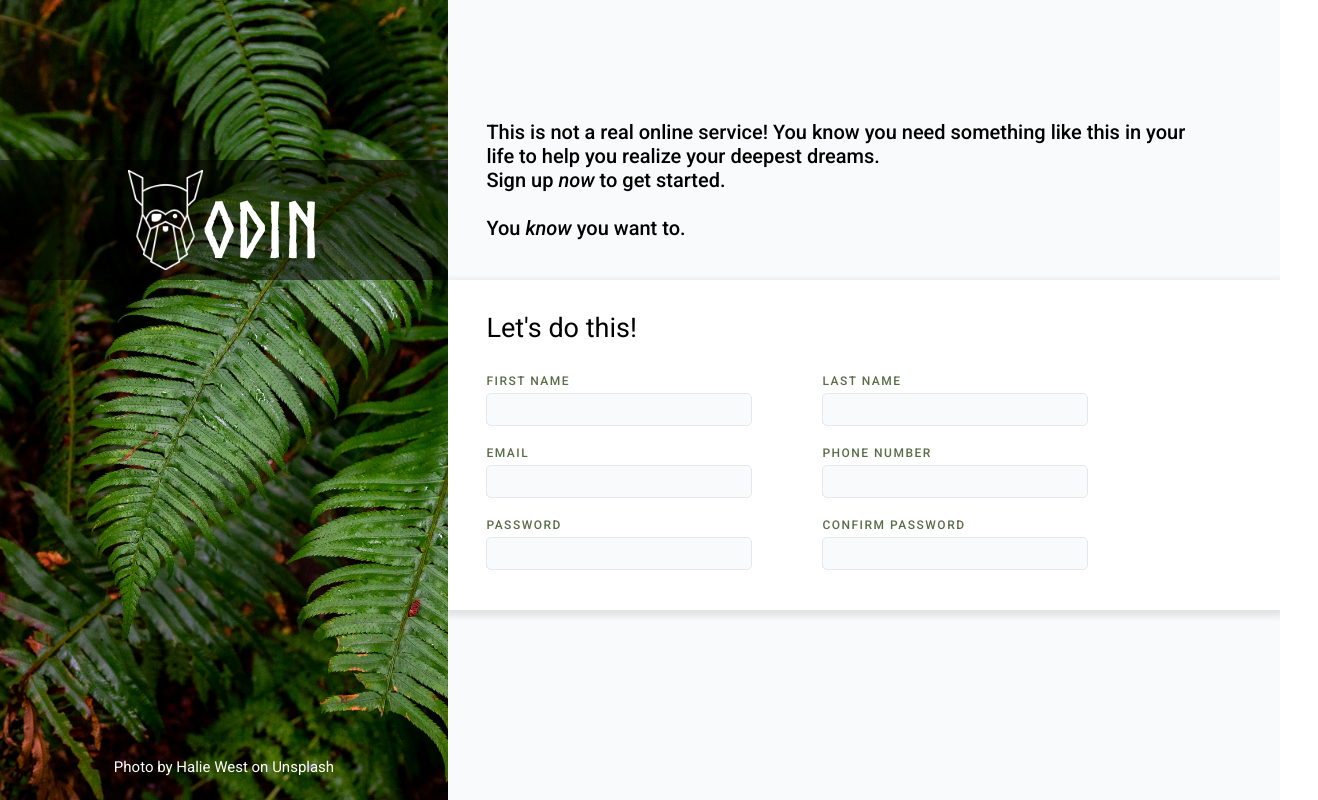
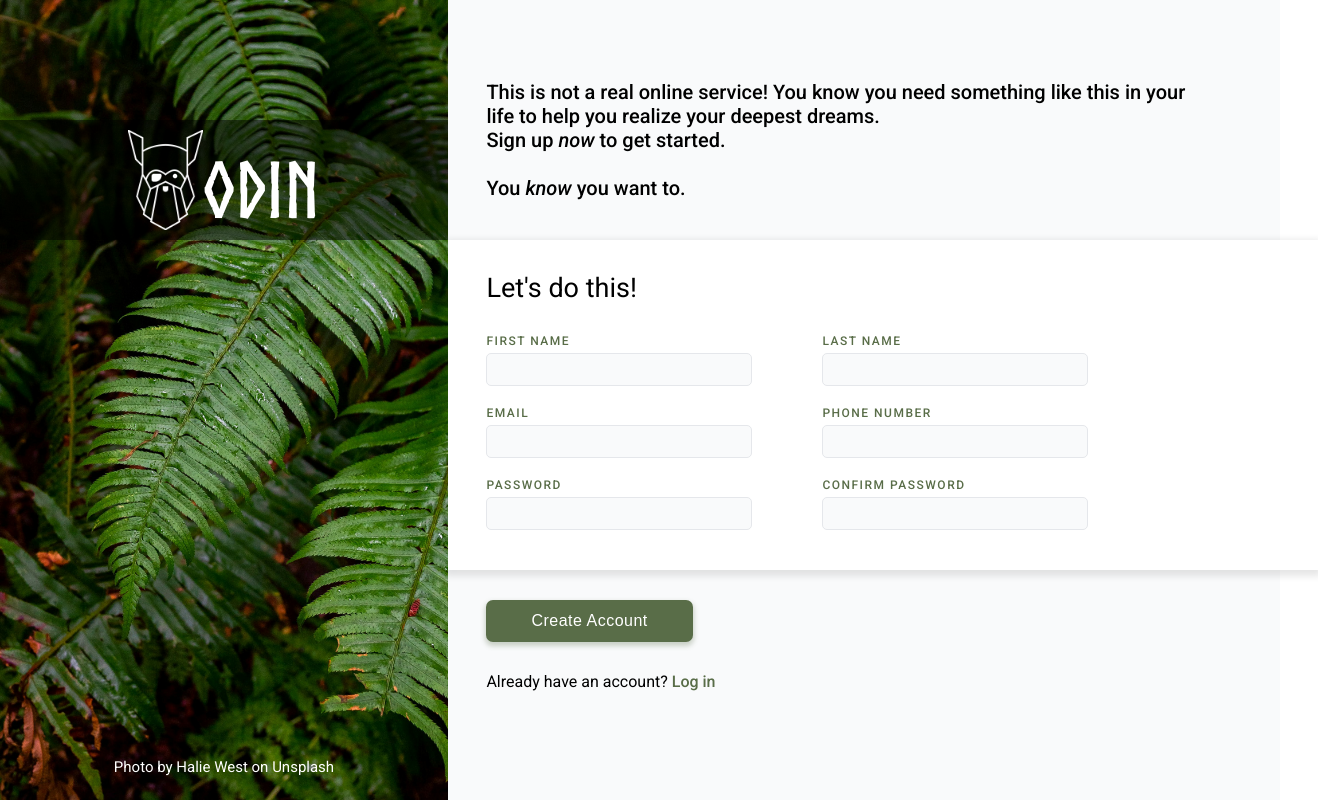
Before and after one commit to Rastko27/sign-up-form, a plain HTML site: page index.html in a window 1280 px wide. Shown: the whole page, 1318 px wide, since content can reach past the window. Drawn offline with Linux system fonts and the light colour scheme.

Commit message:
Create submit and log in button

```diff
--- a/index.html
+++ b/index.html
@@ -25,6 +25,7 @@
                 <br><br>You <em>know</em> you want to.
             </div>
             <form method="post">
+                <div class="form-wrapper">
                     <h2>Let's do this!</h2>
                     <div class="form-row-wrapper">
                         <div class="form-single">
@@ -56,6 +57,9 @@
                             <input type="password" name="confirm-password" id="confirm-password">
                         </div>
                     </div>
+                </div>
+                <button type="submit">Create Account</button>
+                <div class="log-in-wrapper">Already have an account? <a href="" class="log-in">Log in</a></div>
             </form>
         </div>
     </section>
--- a/style.css
+++ b/style.css
@@ -80,6 +80,7 @@ body{
     padding: 0;
     margin: 0;
     font-family: "Roboto", sans-serif;
+    overflow-x: hidden;
 }
 section{
     height: 100vh;
@@ -107,7 +108,7 @@ section{
 .logo-wrapper{
     width: 100%;
     height: 120px;
-    margin-top: 20vh;
+    margin-top: 15vh;
     background-color: rgba(0, 0, 0, 0.5);
     display: flex;
     justify-content: center;
@@ -129,7 +130,7 @@ section{
     height: 100px;
 }
 .disclaimer{
-    padding-top: 15vh;
+    padding-top: 10vh;
     padding-left: 3vw;
     font-size: 20px;
     font-weight: 500;
@@ -137,6 +138,14 @@ section{
     padding-bottom: 5vh;
 }
 form{
+    display: flex;
+    flex-direction: column;
+    justify-content: center;
+    align-items: flex-start;
+    gap: 30px;
+}
+.form-wrapper{
+    width: 100%;
     padding-top: 4vh;
     padding-bottom: 5vh;
     padding-left: 3vw;
@@ -185,3 +194,22 @@ label{
 .form-row-wrapper + .form-row-wrapper{
     margin-top: 20px;
 }
+button{
+    margin-left: 3vw;
+    padding: 12px 45px;
+    border: none;
+    font-size: 16px;
+    border-radius: 7px;
+    background-color: #596D48;
+    color: white;
+    letter-spacing: 0.5px;
+    box-shadow: 0px 3px 5px 1px rgba(89, 109, 72, 0.3);
+}
+.log-in-wrapper{
+    margin-left: 3vw;
+}
+.log-in{
+    color: #596D48;
+    font-weight: 500;
+    text-decoration: none;
+}
```
Lines whose indentation alone changed are shown as unchanged.
